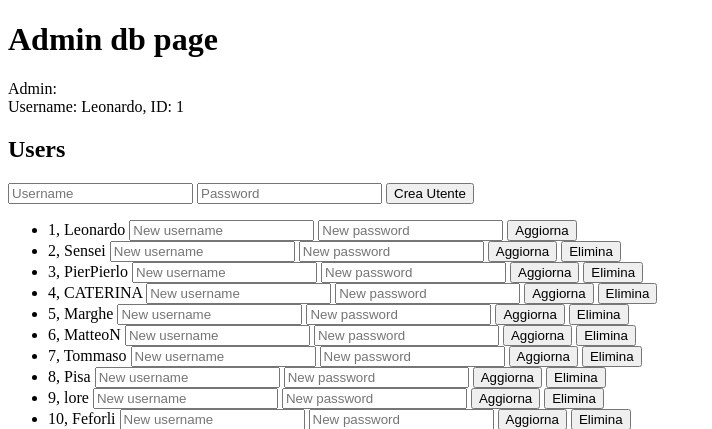
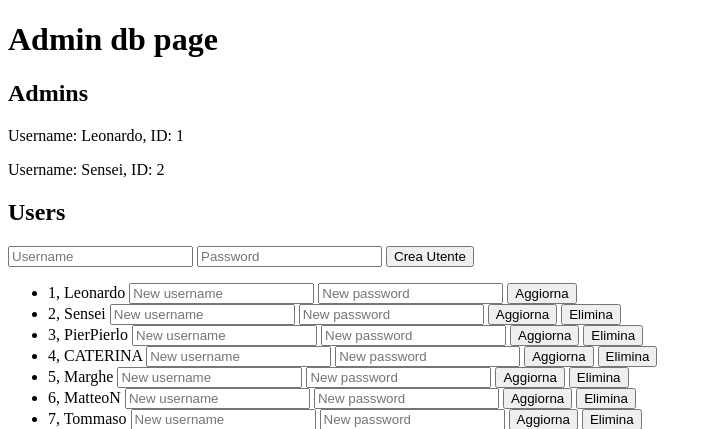
Before and after one commit to LeonardoPerin97/flask_app_climbingside, a Flask app: page /admin_db in a window 1280 px wide. Shown: the top 429 px of the page, without its empty margins (0-712 px from the left). Run offline with Flask 3, Linux system fonts and the light colour scheme; a user stored in the database is signed in; data comes from the database, SQL or seed files in the repository.

Commit message:
Update admin_db_page.html

```diff
--- a/app/templates/admin_db_page.html
+++ b/app/templates/admin_db_page.html
@@ -7,11 +7,10 @@
 <body>
     <h1>Admin db page</h1>
 
+    <h2> Admins </h2>
     {% for user in users %}
-        {% if user.id == 1 %}
-            <p>Admin:
-            <br>
-            Username: {{ user.username }}, ID: {{ user.id }}</p>
+        {% if user.id == 1 or user.id == 2 %}
+            <p>Username: {{ user.username }}, ID: {{ user.id }}</p>
         {% endif %}
     {% endfor %}
 
```
